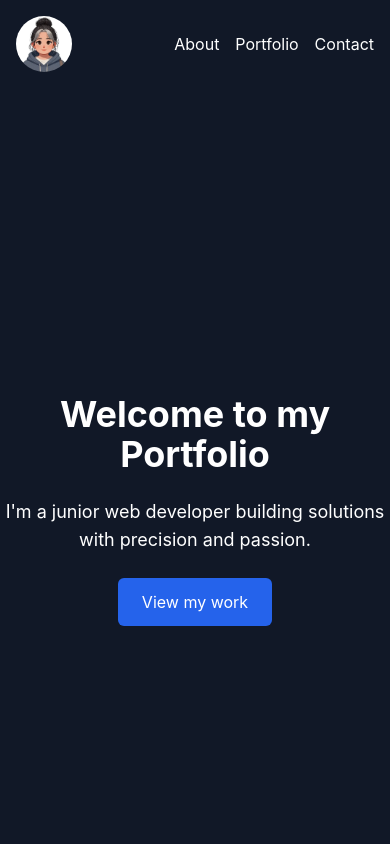
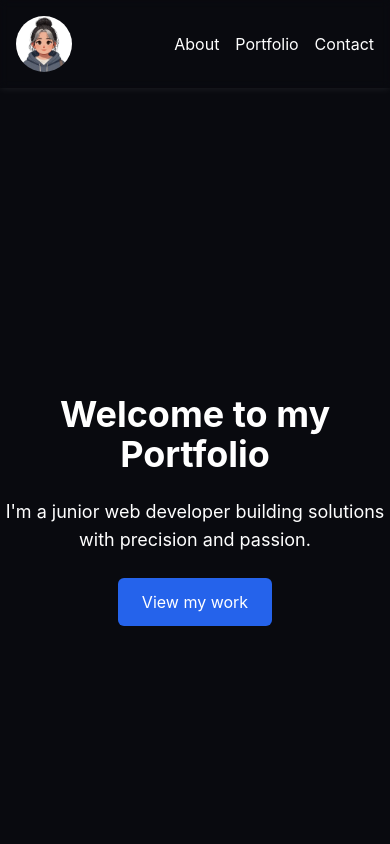
Before and after one commit to JaqiKal/code-cargo, a React (Create React App) app: page / in a window 390 px wide. Shown: the top 844 px of the page. Built offline with nearby package versions, Linux system fonts and the light colour scheme.

Commit message:
style: Enhance visual design and component structure.
Updated TailwindCSS and SCSS for better aesthetics and readability.

Refactored Header and Hero components for improved responsiveness.

```diff
--- a/src/components/Header.js
+++ b/src/components/Header.js
@@ -20,7 +20,7 @@ import logo from "../assets/logo.webp";
 const Header = () => {
   return (
     // Fixed header with background and padding
-    <header className="bg-gray-900 text-white p-4 sticky top-0 z-50">
+    <header className="bg-transparent text-white p-4 sticky top-0 z-50 shadow-custom-colored backdrop-blur-sm shadow-[0px_0px_8px_rgba(250,2455,255,0.1)]">
       <div className="container mx-auto flex justify-between items-center">
         {/* Logo and Name */}
         <div className="flex items-center space-x-3">
--- a/src/components/Hero.js
+++ b/src/components/Hero.js
@@ -17,7 +17,9 @@ import React from 'react'
 const Hero = () => {
   return (
     // Full height section with a dark background
-    <section id="hero" className="bg-gray-900 text-white h-screen flex flex-col items-center justify-center">
+    <section
+  id="hero" className="h-screen bg-gradient-hero bg-no-repeat bg-cover text-white flex flex-col items-center justify-center"
+>
       <div className="text-center">
         {/* Main tagline */}
         <h1 className="text-4xl md:text-6xl font-bold">Welcome to my Portfolio</h1>
@@ -28,7 +30,7 @@ const Hero = () => {
         {/* CTA button */}
         <div className="flex-grow"></div>
         <a href="#portfolio"
-        className="mt-6 inline-block px-6 py-3 bg-blue-600 text-white rounded-md hover:bg-blue-700">
+        className="mt-6 inline-block px-6 py-3 bg-blue-600 text-white rounded-md hover:bg-blue-700 hover:scale-105 transform transition-transform" >
           View my work
           </a>
       </div>
--- a/src/index.css
+++ b/src/index.css
@@ -4,6 +4,7 @@ body {
   -webkit-font-smoothing: antialiased;
   -moz-osx-font-smoothing: grayscale;
   transition: background-color 0.3s, color 0.3s; /* Smooth transition for theme changes */
+  background-color: #090a0f; /* Global background color */
 }
 
 code {
--- a/tailwind.config.js
+++ b/tailwind.config.js
@@ -8,13 +8,14 @@ module.exports = {
   ],
   theme: {
     extend: {
+      colors: {},
       animation: {
         'tilt': 'tilt 0.5s ease-in-out infinite', // Custom animation for tilting
       },
       keyframes: {
         tilt: {
           '0%, 100%': { transform: 'rotate(-5deg)' }, // Start and end with slight left tilt
-          '50%': { transform: 'rotate(5deg)' },      // Middle of the animation tilts right
+          '50%': { transform: 'rotate(5deg)' }, // Middle of the animation tilts right
         },
       },
     },
```
